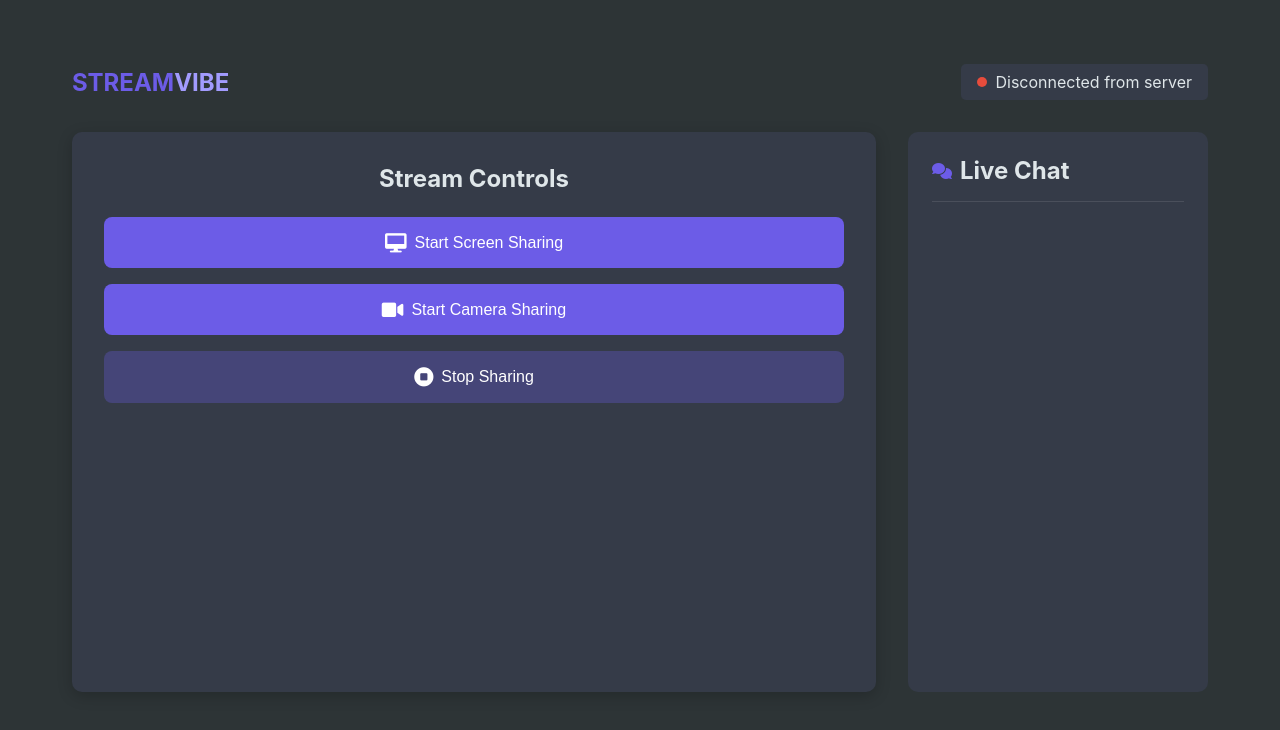
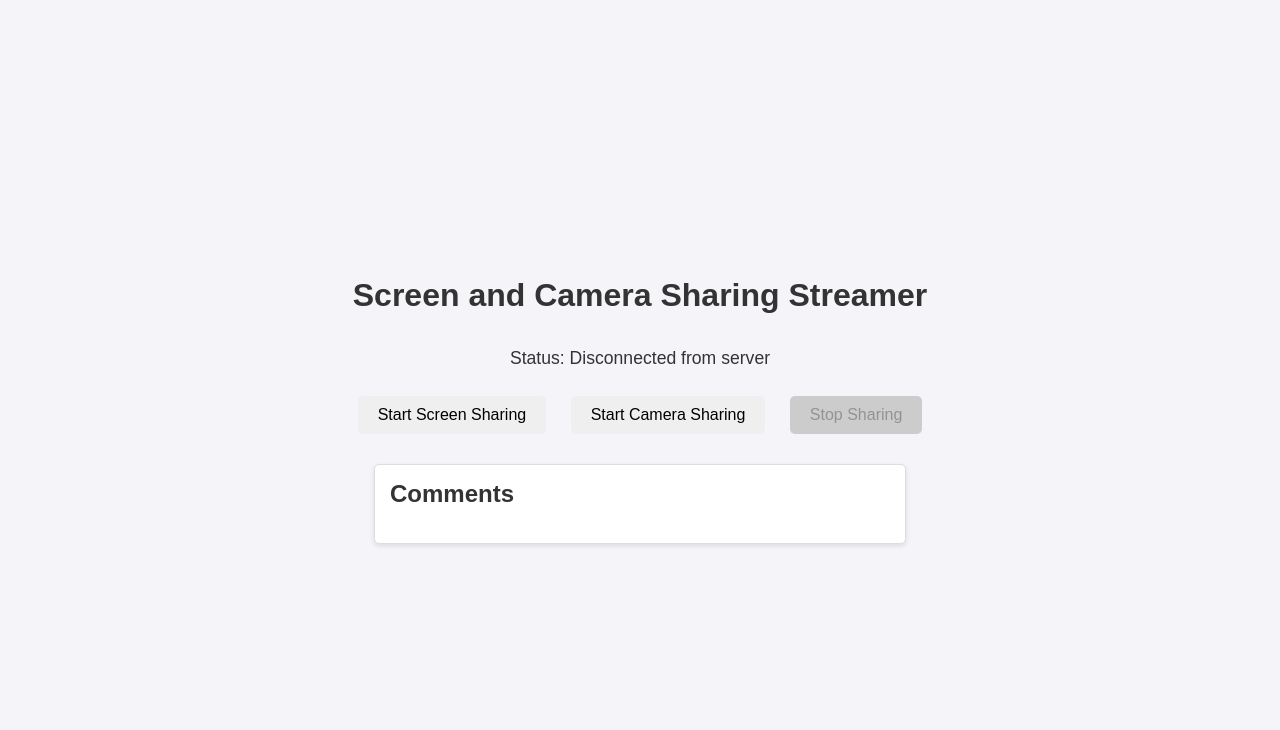
Before and after one commit to RishiASheth/WT-mini-project, a plain HTML site: page Setup/Streamer/index.html in a window 1280 px wide. Drawn offline with Linux system fonts and the light colour scheme.

Commit message:
Update index.html

```diff
--- a/Setup/Streamer/index.html
+++ b/Setup/Streamer/index.html
@@ -3,289 +3,124 @@
 <head>
   <meta charset="UTF-8">
   <meta name="viewport" content="width=device-width, initial-scale=1.0">
-  <title>STREAMVIBE - Streamer Dashboard</title>
-  <link rel="stylesheet" href="https://cdnjs.cloudflare.com/ajax/libs/font-awesome/6.0.0/css/all.min.css">
+  <title>Screen and Camera Sharing Streamer</title>
   <style>
-    :root {
-      --primary-color: #6c5ce7;
-      --secondary-color: #a29bfe;
-      --background-color: #2d3436;
-      --card-background: #353b48;
-      --text-color: #dfe6e9;
+    body {
+      font-family: Arial, sans-serif;
+      background-color: #f4f4f9;
+      margin: 0;
+      padding: 0;
+      display: flex;
+      flex-direction: column;
+      align-items: center;
+      justify-content: center;
+      min-height: 100vh;
+      color: #333;
     }
 
-    * {
-      margin: 0;
-      padding: 0;
-      box-sizing: border-box;
+    h1 {
+      margin-bottom: 0.5em;
     }
 
-    body {
-      font-family: 'Inter', system-ui, -apple-system, sans-serif;
-      background-color: var(--background-color);
-      color: var(--text-color);
-      min-height: 100vh;
-      padding: 2rem;
+    p {
+      font-size: 1.1em;
     }
 
-    .container {
-      max-width: 1200px;
-      margin: 0 auto;
-      padding: 2rem;
+    button {
+      margin: 10px;
+      padding: 10px 20px;
+      border: none;
+      border-radius: 5px;
+      font-size: 1em;
+      cursor: pointer;
+      transition: background-color 0.3s;
     }
 
-    .header {
-      display: flex;
-      align-items: center;
-      justify-content: space-between;
-      margin-bottom: 2rem;
+    button:hover {
+      background-color: #ddd;
     }
 
-    .logo {
-      font-size: 1.5rem;
-      font-weight: 700;
-      color: var(--primary-color);
-    }
-
-    .logo span {
-      color: var(--secondary-color);
-    }
-
-    .status {
-      background: var(--card-background);
-      padding: 0.5rem 1rem;
-      border-radius: 5px;
-      display: flex;
-      align-items: center;
-      gap: 0.5rem;
-    }
-
-    .status-indicator {
-      width: 10px;
-      height: 10px;
-      border-radius: 50%;
-      background-color: #e74c3c;
-    }
-
-    .status-indicator.connected {
-      background-color: #2ecc71;
-    }
-
-    .main-content {
-      display: grid;
-      grid-template-columns: 1fr 300px;
-      gap: 2rem;
-    }
-
-    .stream-controls {
-      background: var(--card-background);
-      border-radius: 10px;
-      padding: 2rem;
-      box-shadow: 0 4px 15px rgba(0, 0, 0, 0.2);
-    }
-
-    .stream-controls h2 {
-      margin-bottom: 1.5rem;
-      text-align: center;
-    }
-
-    .buttons-container {
-      display: grid;
-      gap: 1rem;
-    }
-
-    .stream-button {
-      background: var(--primary-color);
-      color: white;
-      border: none;
-      border-radius: 8px;
-      padding: 1rem;
-      font-size: 1rem;
-      cursor: pointer;
-      transition: all 0.3s ease;
-      display: flex;
-      align-items: center;
-      justify-content: center;
-      gap: 0.5rem;
-    }
-
-    .stream-button:hover:not(:disabled) {
-      background: var(--secondary-color);
-      transform: translateY(-2px);
-    }
-
-    .stream-button:disabled {
-      background: rgba(108, 92, 231, 0.3);
+    button:disabled {
+      background-color: #ccc;
       cursor: not-allowed;
     }
 
-    .stream-button i {
-      font-size: 1.2rem;
+    .comments {
+      margin-top: 20px;
+      width: 80%;
+      max-width: 500px;
+      border: 1px solid #ddd;
+      border-radius: 5px;
+      background-color: #fff;
+      padding: 15px;
+      box-shadow: 0 2px 5px rgba(0, 0, 0, 0.1);
     }
 
-    .comments-section {
-      background: var(--card-background);
-      border-radius: 10px;
-      padding: 1.5rem;
-      height: 70vh;
-      display: flex;
-      flex-direction: column;
+    .comments h2 {
+      margin-top: 0;
     }
 
-    .comments-header {
-      display: flex;
-      align-items: center;
-      gap: 0.5rem;
-      margin-bottom: 1rem;
-      padding-bottom: 1rem;
-      border-bottom: 1px solid rgba(255, 255, 255, 0.1);
+    .comments ul {
+      list-style: none;
+      padding: 0;
     }
 
-    .comments-header i {
-      color: var(--primary-color);
+    .comments ul li {
+      padding: 8px;
+      border-bottom: 1px solid #ddd;
     }
 
-    #commentsList {
-      list-style: none;
-      overflow-y: auto;
-      flex-grow: 1;
-      padding-right: 0.5rem;
-    }
-
-    #commentsList::-webkit-scrollbar {
-      width: 6px;
-    }
-
-    #commentsList::-webkit-scrollbar-track {
-      background: rgba(255, 255, 255, 0.1);
-      border-radius: 3px;
-    }
-
-    #commentsList::-webkit-scrollbar-thumb {
-      background: var(--primary-color);
-      border-radius: 3px;
-    }
-
-    .comment {
-      background: rgba(255, 255, 255, 0.05);
-      margin-bottom: 0.5rem;
-      padding: 1rem;
-      border-radius: 5px;
-      animation: fadeIn 0.3s ease-in-out;
-    }
-
-    @keyframes fadeIn {
-      from {
-        opacity: 0;
-        transform: translateY(10px);
-      }
-      to {
-        opacity: 1;
-        transform: translateY(0);
-      }
-    }
-
-    @media (max-width: 768px) {
-      .main-content {
-        grid-template-columns: 1fr;
-      }
-
-      .container {
-        padding: 1rem;
-      }
-
-      .header {
-        flex-direction: column;
-        gap: 1rem;
-        text-align: center;
-      }
+    .comments ul li:last-child {
+      border-bottom: none;
     }
   </style>
 </head>
 <body>
-  <div class="container">
-    <div class="header">
-      <div class="logo">STREAM<span>VIBE</span></div>
-      <div class="status">
-        <div id="statusIndicator" class="status-indicator"></div>
-        <span id="status">Connecting...</span>
-      </div>
-    </div>
+  <h1>Screen and Camera Sharing Streamer</h1>
+  <p>Status: <span id="status">Connecting...</span></p>
+  <div>
+    <button id="startScreenShare">Start Screen Sharing</button>
+    <button id="startCameraShare">Start Camera Sharing</button>
+    <button id="stopSharing" disabled>Stop Sharing</button>
+  </div>
 
-    <div class="main-content">
-      <div class="stream-controls">
-        <h2>Stream Controls</h2>
-        <div class="buttons-container">
-          <button id="startScreenShare" class="stream-button">
-            <i class="fas fa-desktop"></i>
-            Start Screen Sharing
-          </button>
-          <button id="startCameraShare" class="stream-button">
-            <i class="fas fa-video"></i>
-            Start Camera Sharing
-          </button>
-          <button id="stopSharing" class="stream-button" disabled>
-            <i class="fas fa-stop-circle"></i>
-            Stop Sharing
-          </button>
-        </div>
-      </div>
-
-      <div class="comments-section">
-        <div class="comments-header">
-          <i class="fas fa-comments"></i>
-          <h2>Live Chat</h2>
-        </div>
-        <ul id="commentsList">
-          <!-- Comments will appear here -->
-        </ul>
-      </div>
-    </div>
+  <div class="comments">
+    <h2>Comments</h2>
+    <ul id="commentsList">
+      <!-- Comments will appear here -->
+    </ul>
   </div>
 
   <script>
     const status = document.getElementById('status');
-    const statusIndicator = document.getElementById('statusIndicator');
     const startScreenShareBtn = document.getElementById('startScreenShare');
     const startCameraShareBtn = document.getElementById('startCameraShare');
     const stopSharingBtn = document.getElementById('stopSharing');
     const commentsList = document.getElementById('commentsList');
-    const socket = new WebSocket('wss://web-streamer-2jmt.onrender.com');
+    const socket = new WebSocket('wss://liveserver-5qol.onrender.com');
 
     let mediaRecorder = null;
 
+    // WebSocket Events
     socket.onopen = () => {
       status.textContent = 'Connected to server as streamer';
-      statusIndicator.classList.add('connected');
       socket.send(JSON.stringify({ type: 'streamer' }));
     };
 
     socket.onclose = () => {
       status.textContent = 'Disconnected from server';
-      statusIndicator.classList.remove('connected');
     };
 
     socket.onmessage = (event) => {
       const message = JSON.parse(event.data);
       if (message.type === 'comment') {
         const li = document.createElement('li');
-        li.className = 'comment';
-
-        const usernameDiv = document.createElement('div');
-        usernameDiv.style.fontWeight = 'bold';
-        usernameDiv.style.color = 'var(--primary-color)';
-        usernameDiv.textContent = message.username || 'Anonymous';
-
-        const messageDiv = document.createElement('div');
-        messageDiv.textContent = message.message;
-
-        li.appendChild(usernameDiv);
-        li.appendChild(messageDiv);
+        li.textContent = message.content;
         commentsList.appendChild(li);
-        commentsList.scrollTop = commentsList.scrollHeight;
       }
     };
 
+    // Function to start sharing media stream
     async function startSharing(mediaStream, label) {
       status.textContent = `${label} started...`;
 
@@ -300,15 +135,14 @@
         }
       };
 
-      mediaRecorder.start(100);
+      mediaRecorder.start(100); // Send chunks every 100ms
 
+      // Stop streaming when the media track ends
       videoTrack.onended = () => {
         stopSharing();
       };
 
       stopSharingBtn.disabled = false;
-      startScreenShareBtn.disabled = true;
-      startCameraShareBtn.disabled = true;
       stopSharingBtn.onclick = () => stopSharing(mediaStream);
     }
 
@@ -323,11 +157,10 @@
       }
 
       stopSharingBtn.disabled = true;
-      startScreenShareBtn.disabled = false;
-      startCameraShareBtn.disabled = false;
       status.textContent = 'Sharing stopped';
     }
 
+    // Start screen sharing
     startScreenShareBtn.onclick = async () => {
       try {
         const screenStream = await navigator.mediaDevices.getDisplayMedia({
@@ -341,11 +174,12 @@
       }
     };
 
+    // Start camera sharing
     startCameraShareBtn.onclick = async () => {
       try {
         const cameraStream = await navigator.mediaDevices.getUserMedia({
           video: true,
-          audio: false,
+          audio: false, // Set to true if audio is needed
         });
         startSharing(cameraStream, 'Camera sharing');
       } catch (err) {
```
